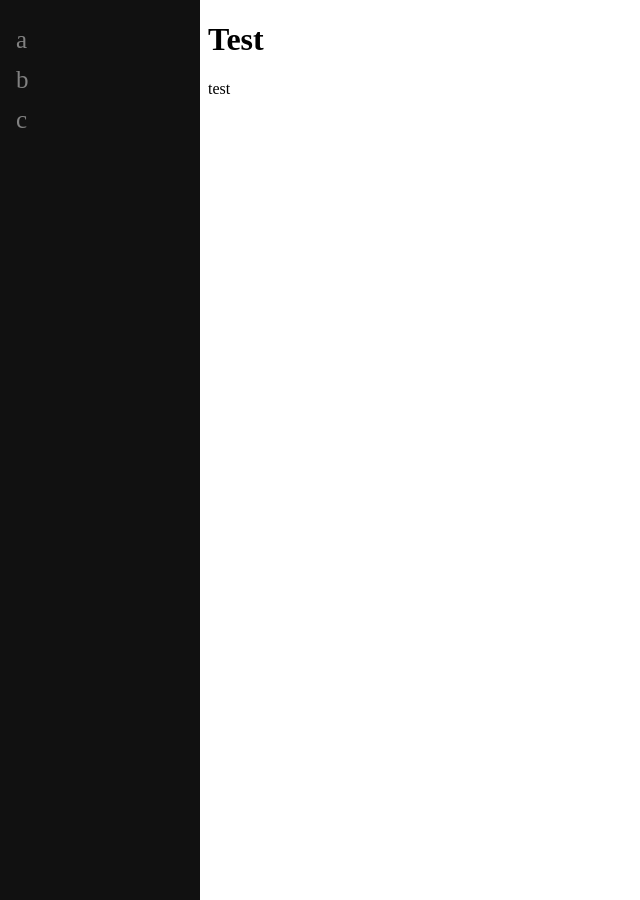
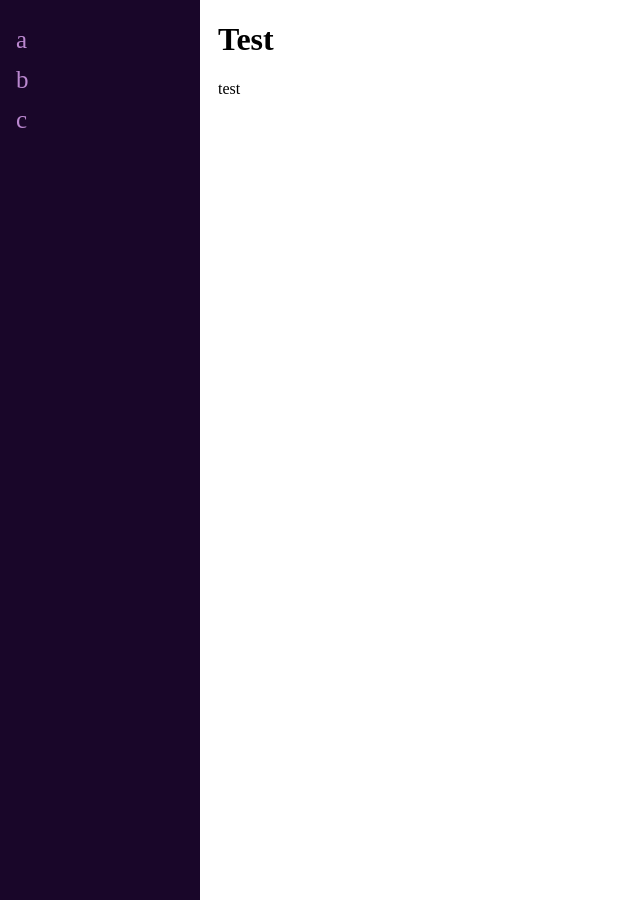
Before and after one commit to ddigiorg/ddigiorg.github.io, a Jekyll site: the page built from index.html, in a window 1280 px wide. Shown: the whole page, without its empty margins (0-640 px from the left). Built offline with Jekyll 4.4.1, drawn with Linux system fonts in a browser that asks for light colours.

Commit message:
style.css update

```diff
--- a/css/style.scss
+++ b/css/style.scss
@@ -10,8 +10,9 @@
     z-index: 1;
     top: 0;
     left: 0;
-    background-color: #111;
+    background-color: #190629;
     overflow-x: hidden;
+    overflow-y: scroll;
     padding-top: 20px;
 }
 
@@ -20,7 +21,7 @@
     padding: 6px 8px 6px 16px;
     text-decoration: none;
     font-size: 25px;
-    color: #818181;
+    color: #BA87CF;
     display: block;
 }
 
@@ -31,5 +32,5 @@
 
 /* Style page content */
 .content {
-    margin-left: 200px;
+    margin-left: 210px;
 }
```
